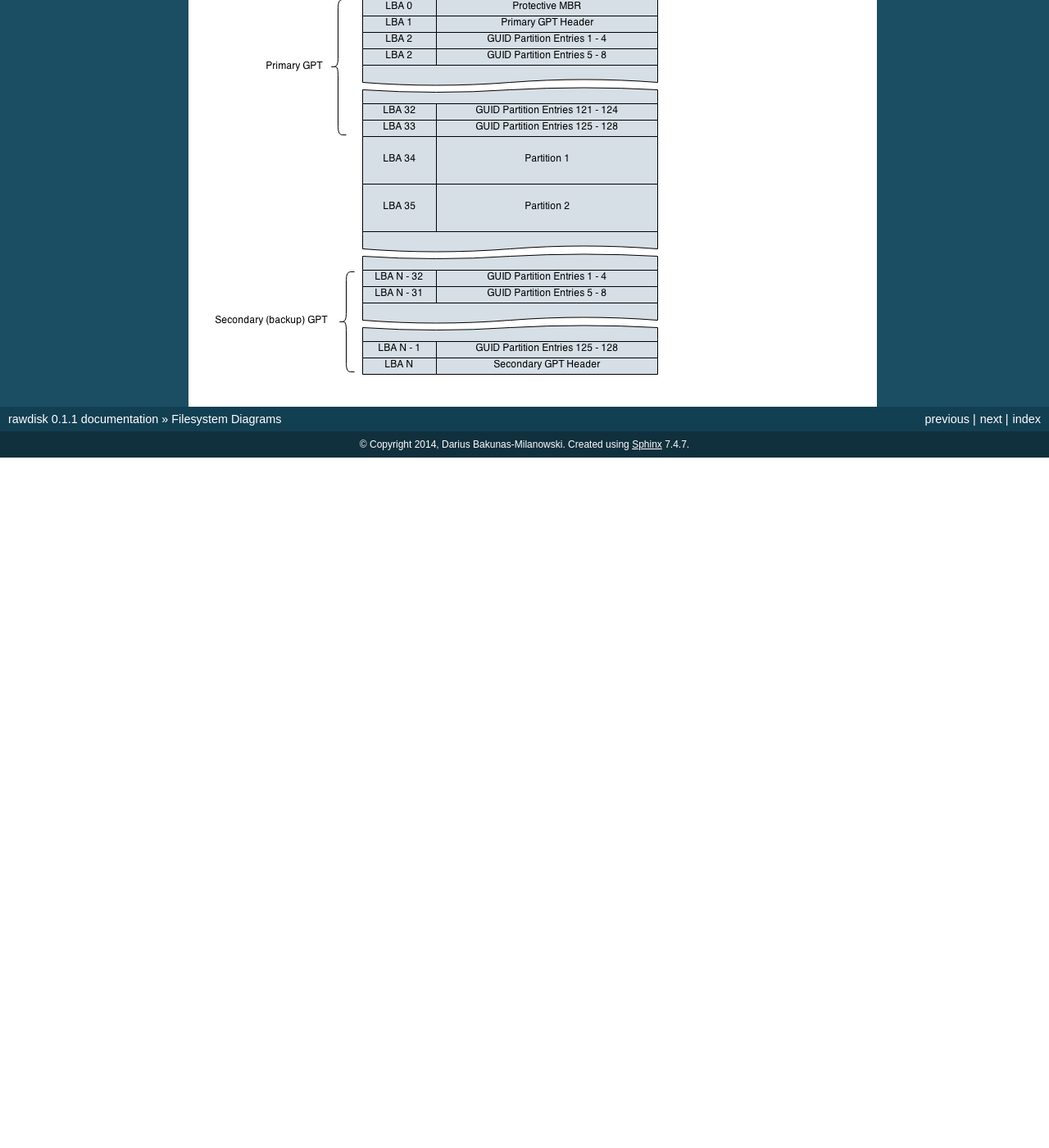
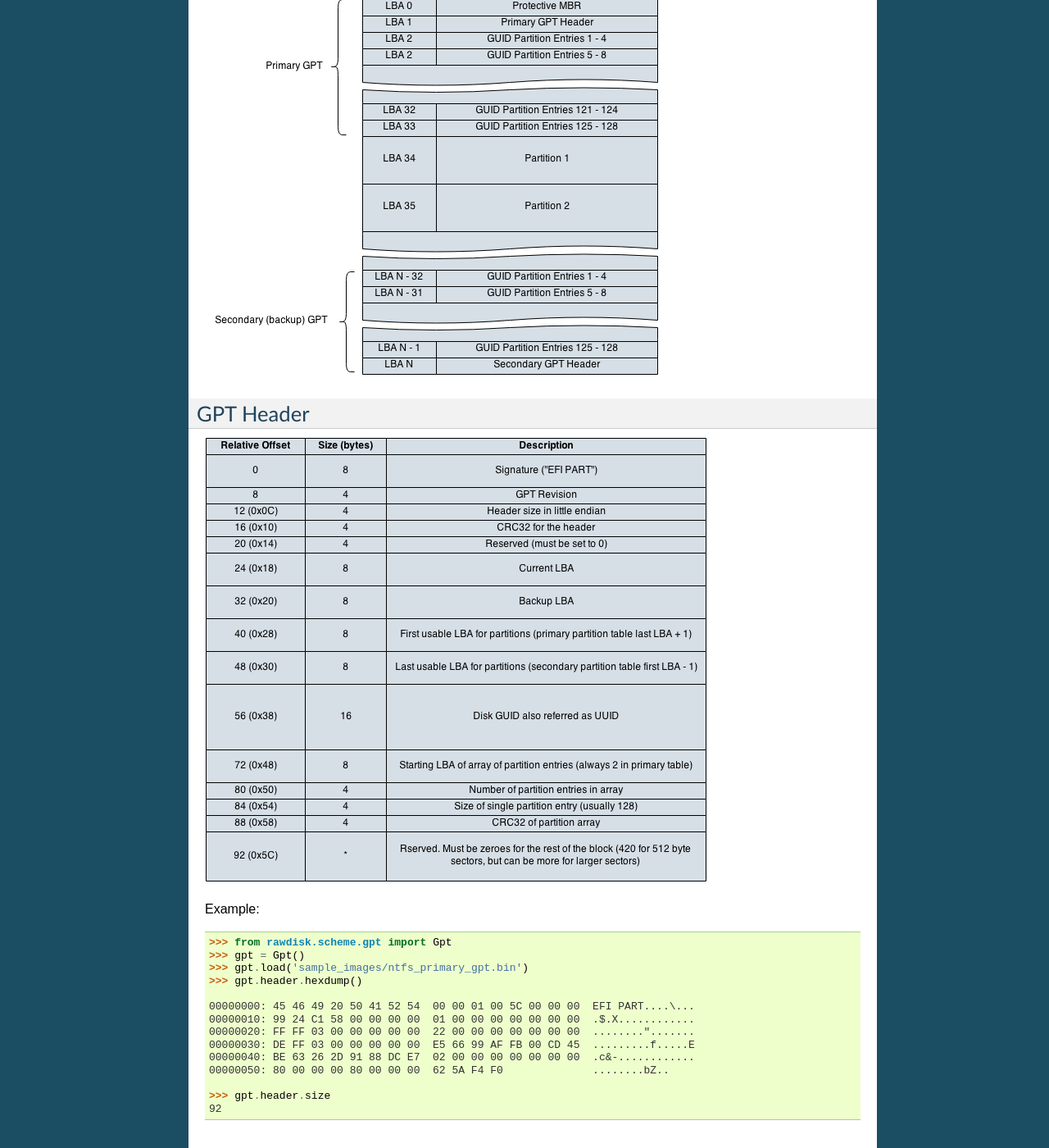
Before and after one commit to dariusbakunas/rawdisk, a Sphinx documentation site: the page built from docs/filesystem_diagrams.rst, in a window 1280 px wide and 1400 px high, scrolled down 1406 px. Shown: the whole window at 82% size. Built offline with Sphinx 7.4.7, drawn with Linux system fonts in a browser that asks for light colours; before the commit the page ends 1964 px from its top, so only the background shows below that.

Commit message:
Added GPT header diagram and an example

```diff
--- a/docs/filesystem_diagrams.rst
+++ b/docs/filesystem_diagrams.rst
@@ -62,3 +62,26 @@ GUID Partition Table
 --------------------
 
 .. image:: images/GUID_partition_table.png
+
+
+GPT Header
+----------
+
+.. image:: images/gpt_header_diagram.png
+
+Example::
+
+    >>> from rawdisk.scheme.gpt import Gpt
+    >>> gpt = Gpt()
+    >>> gpt.load('sample_images/ntfs_primary_gpt.bin')
+    >>> gpt.header.hexdump()
+
+    00000000: 45 46 49 20 50 41 52 54  00 00 01 00 5C 00 00 00  EFI PART....\...
+    00000010: 99 24 C1 58 00 00 00 00  01 00 00 00 00 00 00 00  .$.X............
+    00000020: FF FF 03 00 00 00 00 00  22 00 00 00 00 00 00 00  ........".......
+    00000030: DE FF 03 00 00 00 00 00  E5 66 99 AF FB 00 CD 45  .........f.....E
+    00000040: BE 63 26 2D 91 88 DC E7  02 00 00 00 00 00 00 00  .c&-............
+    00000050: 80 00 00 00 80 00 00 00  62 5A F4 F0              ........bZ..
+
+    >>> gpt.header.size
+    92
```
Also changed, not shown: docs/images/gpt_header_diagram.png (added), 1 other file.
